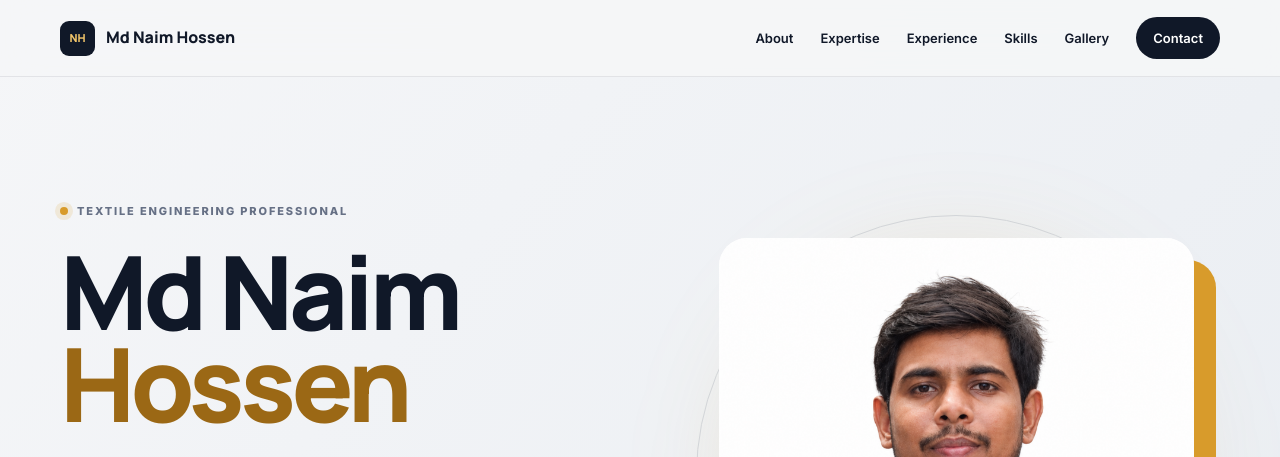
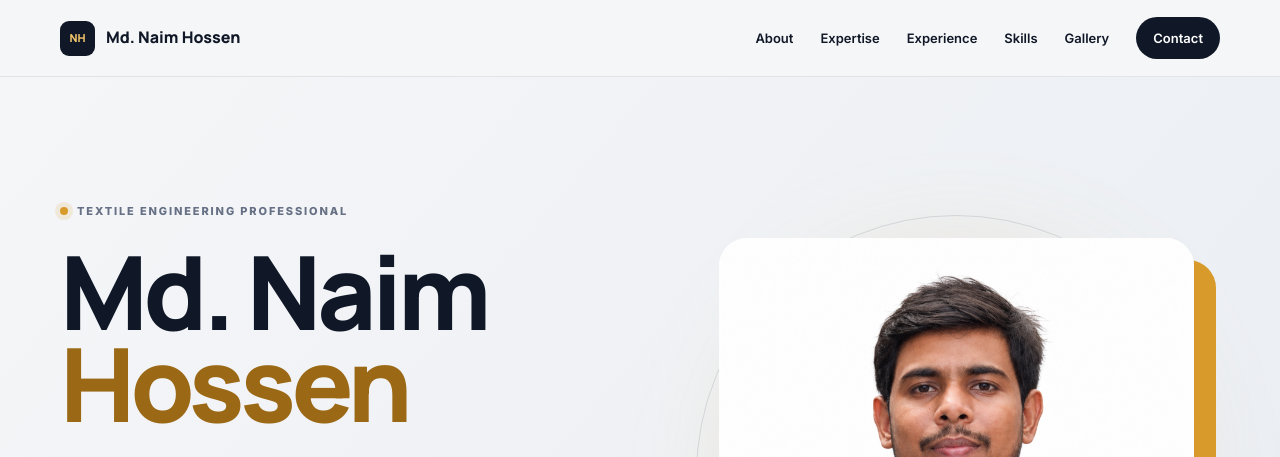
Before and after one commit to naimhossente/naimhossente.github.io, a plain HTML site: page index.html in a window 1280 px wide. Shown: the top 457 px of the page. Drawn offline with Linux system fonts and the light colour scheme.

Commit message:
Correct name formatting to include a period

```diff
--- a/index.html
+++ b/index.html
@@ -6,30 +6,30 @@
 
   <meta name="viewport" content="width=device-width, initial-scale=1.0">
 
-  <title>Md Naim Hossen | Textile Engineer</title>
+  <title>Md. Naim Hossen | Textile Engineer</title>
 
   <meta
     name="description"
-    content="Md Naim Hossen is a Textile Engineer with professional experience in Quality Control, Laboratory Operations, Product Development and Textile Manufacturing."
+    content="Md. Naim Hossen is a Textile Engineer with professional experience in Quality Control, Laboratory Operations, Product Development and Textile Manufacturing."
   >
 
   <meta
     name="keywords"
-    content="Md Naim Hossen, Naim Hossen, Textile Engineer, Textile Engineering, Quality Control, Laboratory, Product Development, Textile Manufacturing"
+    content="Md. Naim Hossen, Naim Hossen, Textile Engineer, Textile Engineering, Quality Control, Laboratory, Product Development, Textile Manufacturing"
   >
 
-  <meta name="author" content="Md Naim Hossen">
+  <meta name="author" content="Md. Naim Hossen">
 
   <meta name="robots" content="index, follow">
 
   <link rel="canonical" href="https://naimhossente.github.io/">
 
   <!-- Open Graph -->
-  <meta property="og:title" content="Md Naim Hossen | Textile Engineer">
+  <meta property="og:title" content="Md. Naim Hossen | Textile Engineer">
 
   <meta
     property="og:description"
-    content="Professional portfolio of Md Naim Hossen, Textile Engineer."
+    content="Professional portfolio of Md. Naim Hossen, Textile Engineer."
   >
 
   <meta property="og:type" content="website">
@@ -62,7 +62,7 @@
   {
     "@context": "https://schema.org",
     "@type": "Person",
-    "name": "Md Naim Hossen",
+    "name": "Md. Naim Hossen",
     "alternateName": "Naim Hossen",
     "url": "https://naimhossente.github.io/",
     "jobTitle": "Textile Engineer",
@@ -97,7 +97,7 @@
         </span>
 
         <span>
-          Md Naim Hossen
+          Md. Naim Hossen
         </span>
 
       </a>
@@ -172,7 +172,7 @@
 
           <h1>
 
-            Md Naim
+            Md. Naim
 
             <br>
 
@@ -281,7 +281,7 @@
 
             <img
               src="naim-1.png"
-              alt="Md Naim Hossen Textile Engineer"
+              alt="Md. Naim Hossen Textile Engineer"
               class="hero-photo"
             >
 
@@ -404,7 +404,7 @@
 
           <p class="large">
 
-            I am Md Naim Hossen, a Textile Engineer focused on
+            I am Md. Naim Hossen, a Textile Engineer focused on
             practical textile manufacturing, quality control,
             laboratory operations and product development.
 
@@ -442,7 +442,7 @@
 
           <div class="signature">
 
-            MD NAIM HOSSEN
+            Md. NAIM HOSSEN
 
             <span>
               TEXTILE ENGINEER
@@ -1096,7 +1096,7 @@
 
             <img
               src="naim-2.png"
-              alt="Md Naim Hossen professional experience"
+              alt="Md. Naim Hossen professional experience"
               loading="lazy"
             >
 
@@ -1110,7 +1110,7 @@
 
             <img
               src="naim-3.png"
-              alt="Md Naim Hossen textile engineering experience"
+              alt="Md. Naim Hossen textile engineering experience"
               loading="lazy"
             >
 
@@ -1124,7 +1124,7 @@
 
             <img
               src="naim-4.png"
-              alt="Md Naim Hossen laboratory experience"
+              alt="Md. Naim Hossen laboratory experience"
               loading="lazy"
             >
 
@@ -1138,7 +1138,7 @@
 
             <img
               src="naim-5.png"
-              alt="Md Naim Hossen product development experience"
+              alt="Md. Naim Hossen product development experience"
               loading="lazy"
             >
 
@@ -1394,7 +1394,7 @@
       <div>
 
         <strong>
-          Md Naim Hossen
+          Md. Naim Hossen
         </strong>
 
         <span>
@@ -1407,7 +1407,7 @@
       <div>
 
         © <span id="year"></span>
-        Md Naim Hossen
+        Md. Naim Hossen
 
       </div>
 
```
